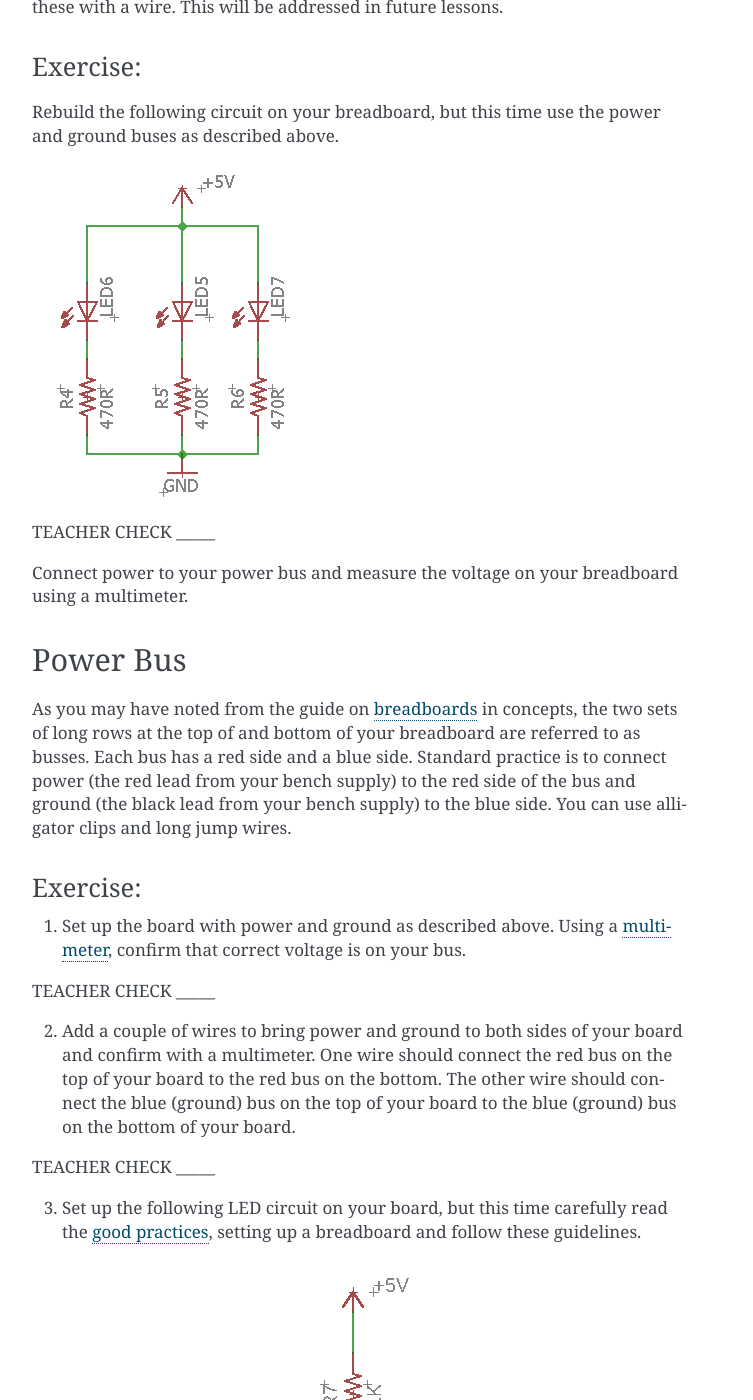
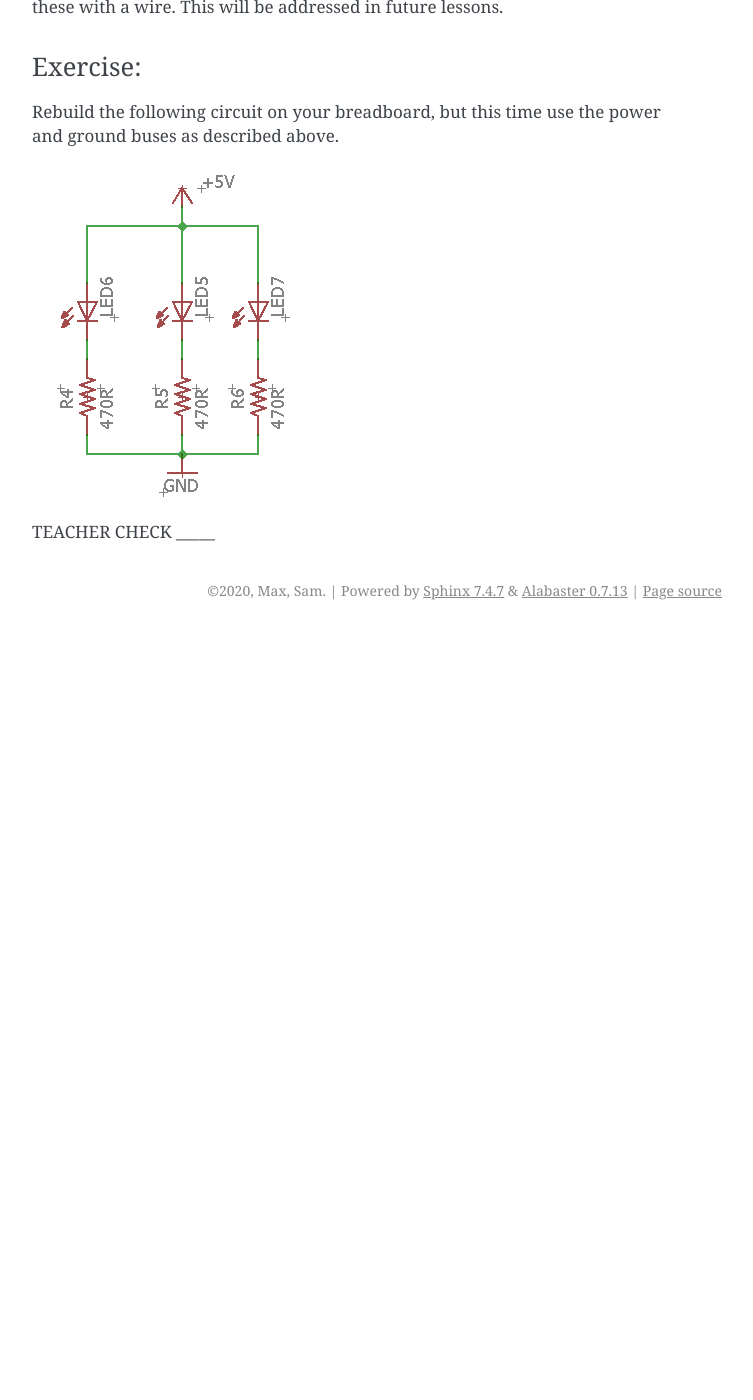
Before and after one commit to maxtkc/mvths-wiki, a Sphinx documentation site: the page built from docs/005-the-power-bus.rst, in a window 1280 px wide and 1400 px high, scrolled down 976 px. Shown: the whole window, without its empty margins (388-1141 px from the left). Built offline with Sphinx 7.4.7, drawn with Linux system fonts in a browser that asks for light colours; pages that are not in the unit, such as notebooks, are missing from menus; after the commit the page ends 1606 px from its top, so only the background shows below that.

Commit message:
Update 005-the-power-bus.rst

```diff
--- a/docs/005-the-power-bus.rst
+++ b/docs/005-the-power-bus.rst
@@ -20,42 +20,3 @@ Rebuild the following circuit on your breadboard, but this time use the power an
 .. image:: images/image90.png
 
 TEACHER CHECK \_\_\_\_\_
-
-
-Connect power to your power bus and measure the voltage on your breadboard using a multimeter.
-
-Power Bus
----------
-
-As you may have noted from the guide on
-`breadboards <https://www.google.com/url?q=https://docs.google.com/document/d/1BmZbXzxnD2j17QToSZ9jeZmnP7burwfksfQq2v4zu-Y/edit%23heading%3Dh.utuueb8q3cey&sa=D&ust=1587613173846000>`__ in
-concepts, the two sets of long rows at the top of and bottom of your
-breadboard are referred to as busses. Each bus has a red side and a blue
-side. Standard practice is to connect power (the red lead from your
-bench supply) to the red side of the bus and ground (the black lead from
-your bench supply) to the blue side. You can use alligator clips and
-long jump wires.
-
-Exercise:
-~~~~~~~~~
-
-1. Set up the board with power and ground as described above. Using a
-   `multimeter <https://www.google.com/url?q=https://docs.google.com/document/d/1BmZbXzxnD2j17QToSZ9jeZmnP7burwfksfQq2v4zu-Y/edit%23heading%3Dh.sf66jio1dnm6&sa=D&ust=1587613173847000>`__,
-   confirm that correct voltage is on your bus.
-
-TEACHER CHECK \_\_\_\_\_
-
-2. Add a couple of wires to bring power and ground to both sides of your
-   board and confirm with a multimeter. One wire should connect the red
-   bus on the top of your board to the red bus on the bottom. The other
-   wire should connect the blue (ground) bus on the top of your
-   board to the blue (ground) bus on the bottom of your board.
-
-TEACHER CHECK \_\_\_\_\_
-
-3. Set up the following LED circuit on your board, but this time
-   carefully read the  `good practices <https://docs.google.com/document/d/1BmZbXzxnD2j17QToSZ9jeZmnP7burwfksfQq2v4zu-Y/edit#bookmark=id.f8f0p8y93bxg>`__,
-   setting up a breadboard and follow these guidelines.
-
-.. figure:: images/image96.png
-   :alt:
```
